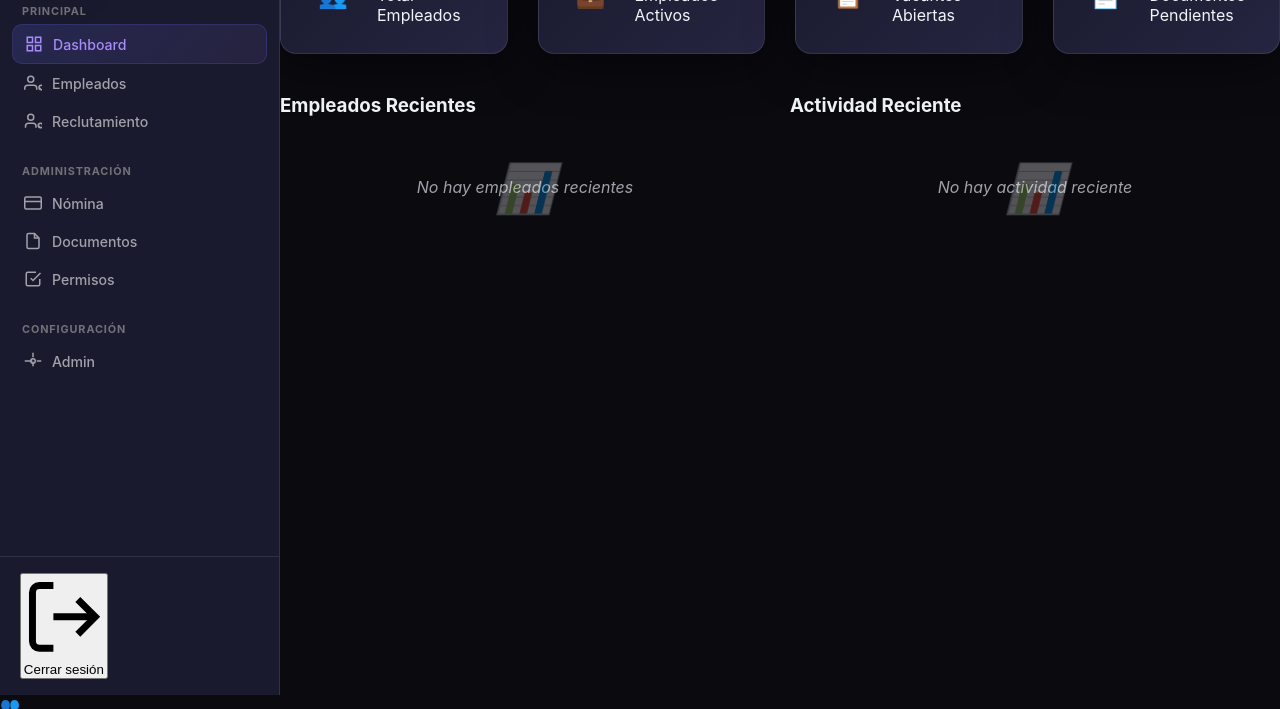
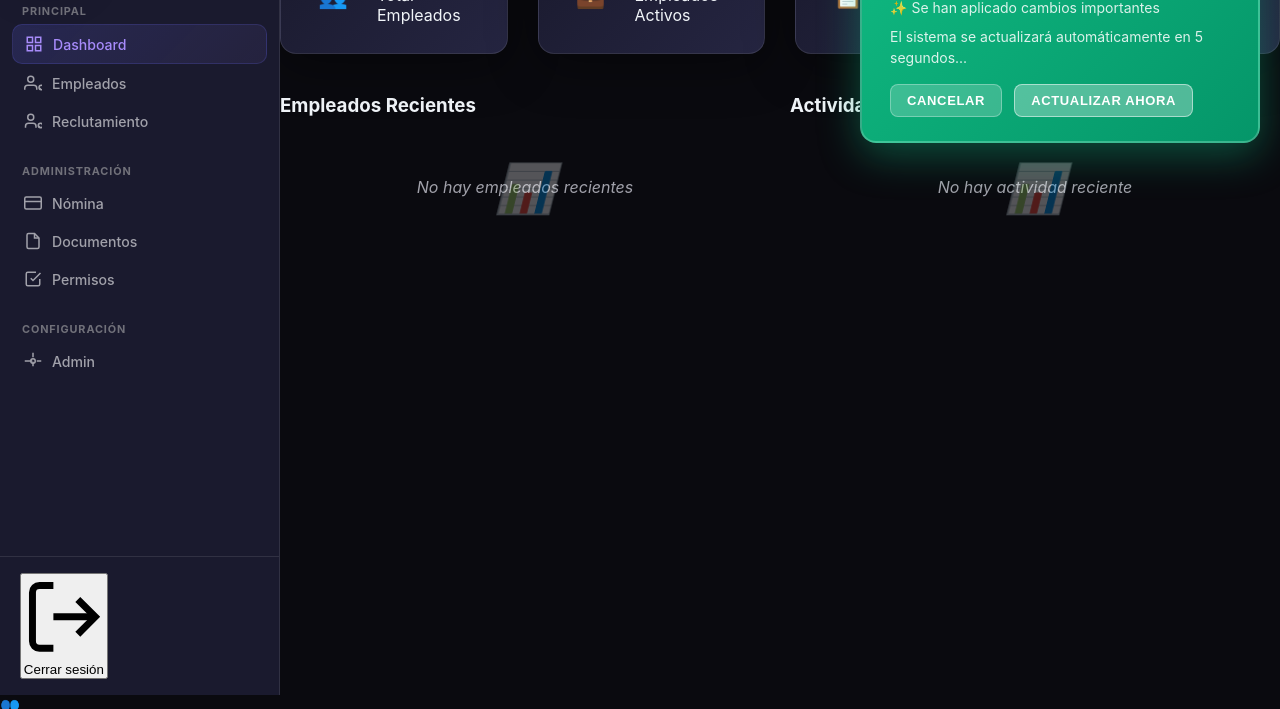
Before and after one commit to JairoNP300/Sistema-asistencia, a website: page index-rrhh.html in a window 1280 px wide. Shown: the part 105-814 px from the top of the page. Drawn offline with Linux system fonts and the light colour scheme; no server answers.

Commit message:
CORRECCIÓN CRÍTICA - Archivos HTML usando script incorrecto
- CORREGIDO: index.html ahora carga app.js (no app-rrhh.js)
- CORREGIDO: index-rrhh.html ahora carga app.js (no app-rrhh.js)
- ESTE ERA EL PROBLEMA: Los cambios no se aplicaban porque cargaba archivo equivocado
- Sistema ahora usará el archivo correcto con todas las correcciones
- Deploy automático asegurado con GitHub Actions
- Cambios ahora se aplicarán correctamente en producción

```diff
--- a/index-rrhh.html
+++ b/index-rrhh.html
@@ -540,7 +540,7 @@
         </div>
     </div>
 
-    <script src="app-rrhh.js"></script>
+    <script src="app.js"></script>
 </body>
 
 </html>
```
Also changed, not shown: index.html (+1 -1 lines).
